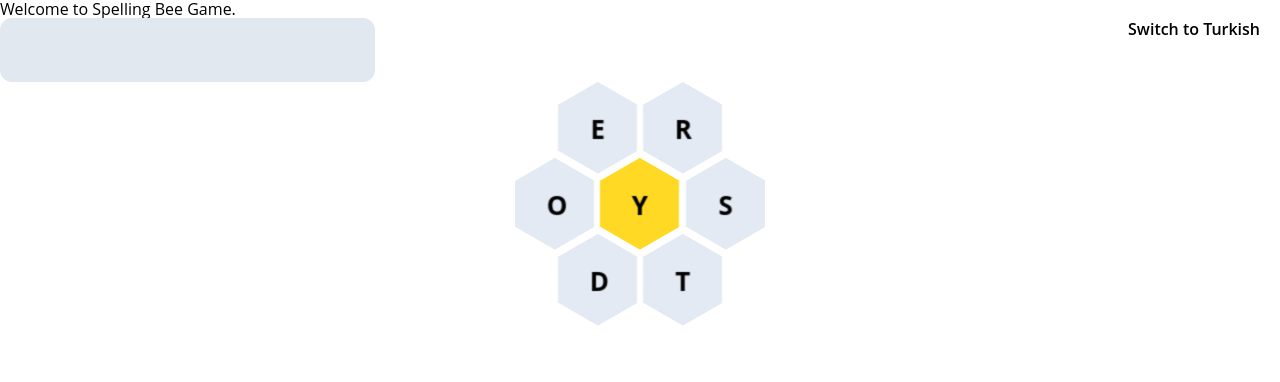
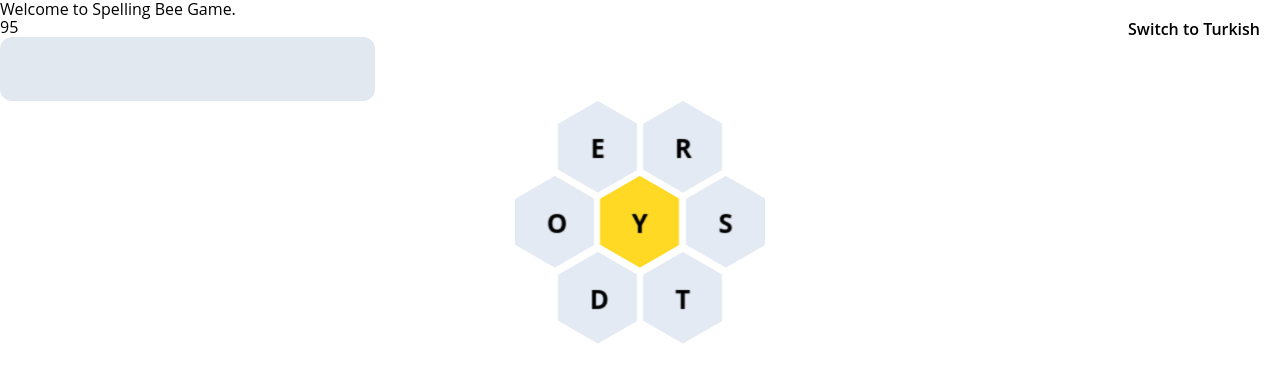
Before and after one commit to efetekce/spelling-bee-game, a Next.js app: page /en in a window 1280 px wide. Shown: the top 382 px of the page. Built offline with nearby package versions, Linux system fonts and the light colour scheme.

Commit message:
splitting ui into components, working on timer logic

```diff
--- /dev/null
+++ b/components/Beehive.js
@@ -0,0 +1,56 @@
+const Beehive = () => {
+  return (
+    <ul id="hexGrid">
+      <li className="hex">
+        <div className="hexIn">
+          <a className="hexLink">
+            <p>e</p>
+          </a>
+        </div>
+      </li>
+      <li className="hex">
+        <div className="hexIn">
+          <a className="hexLink">
+            <p>r</p>
+          </a>
+        </div>
+      </li>
+      <li className="hex">
+        <div className="hexIn">
+          <a className="hexLink">
+            <p>o</p>
+          </a>
+        </div>
+      </li>
+      <li className="hex">
+        <div className="hexIn">
+          <a className="hexLink" id="center-letter">
+            <p>y</p>
+          </a>
+        </div>
+      </li>
+      <li className="hex">
+        <div className="hexIn">
+          <a className="hexLink">
+            <p>s</p>
+          </a>
+        </div>
+      </li>
+      <li className="hex">
+        <div className="hexIn">
+          <a className="hexLink">
+            <p>d</p>
+          </a>
+        </div>
+      </li>
+      <li className="hex">
+        <div className="hexIn">
+          <a className="hexLink">
+            <p>t</p>
+          </a>
+        </div>
+      </li>
+    </ul>
+  );
+};
+export default Beehive;
--- a/components/GameBoard.js
+++ b/components/GameBoard.js
@@ -1,88 +1,20 @@
-import { useEffect, useRef } from "react";
+import { useEffect, useRef, useState } from "react";
+import Timer from "./Timer";
+import Beehive from "./Beehive";
+import Input from "./Input";
 
 const GameBoard = () => {
+  const [time, setTime] = useState(100);
   const submitHandler = (e) => {
     e.preventDefault();
-    console.log("12");
+    console.log("event:", e);
+    setTime((prev) => prev + 25);
   };
-
-  const inputRef = useRef(null);
-
-  useEffect(() => {
-    const focusInput = () => {
-      if (inputRef.current) inputRef.current.focus();
-    };
-
-    inputRef.current.addEventListener("blur", focusInput);
-
-    focusInput();
-    return () => {
-      if (inputRef.current)
-        inputRef.current.removeEventListener("blur", focusInput);
-    };
-  }, []);
-
   return (
     <div>
-      <form onSubmit={submitHandler}>
-        <input
-          ref={inputRef}
-          type="text"
-          className="bg-slate-200 rounded-xl px-8 py-4 uppercase text-2xl text-center outline-none"
-        />
-      </form>
-
-      <ul id="hexGrid">
-        <li className="hex">
-          <div className="hexIn">
-            <a className="hexLink">
-              <p>e</p>
-            </a>
-          </div>
-        </li>
-        <li className="hex">
-          <div className="hexIn">
-            <a className="hexLink">
-              <p>r</p>
-            </a>
-          </div>
-        </li>
-        <li className="hex">
-          <div className="hexIn">
-            <a className="hexLink">
-              <p>o</p>
-            </a>
-          </div>
-        </li>
-        <li className="hex">
-          <div className="hexIn">
-            <a className="hexLink" id="center-letter">
-              <p>y</p>
-            </a>
-          </div>
-        </li>
-        <li className="hex">
-          <div className="hexIn">
-            <a className="hexLink">
-              <p>s</p>
-            </a>
-          </div>
-        </li>
-        <li className="hex">
-          <div className="hexIn">
-            <a className="hexLink">
-              <p>d</p>
-            </a>
-          </div>
-        </li>
-        <li className="hex">
-          <div className="hexIn">
-            <a className="hexLink">
-              <p>t</p>
-            </a>
-          </div>
-        </li>
-      </ul>
+      <Timer time={time} />
+      <Input handleSubmit={submitHandler} />
+      <Beehive />
     </div>
   );
 };
--- /dev/null
+++ b/components/GenericButton.js
@@ -0,0 +1,4 @@
+const GenericButton = () => {
+  return <div>GenericButton</div>;
+};
+export default GenericButton;
--- /dev/null
+++ b/components/Input.js
@@ -0,0 +1,30 @@
+import { useEffect, useRef } from "react";
+
+const Input = ({ handleSubmit }) => {
+  const inputRef = useRef(null);
+
+  useEffect(() => {
+    const focusInput = () => {
+      if (inputRef.current) inputRef.current.focus();
+    };
+
+    inputRef.current.addEventListener("blur", focusInput);
+
+    focusInput();
+    return () => {
+      if (inputRef.current)
+        inputRef.current.removeEventListener("blur", focusInput);
+    };
+  }, []);
+
+  return (
+    <form onSubmit={handleSubmit}>
+      <input
+        ref={inputRef}
+        type="text"
+        className="bg-slate-200 rounded-xl px-8 py-4 uppercase text-2xl text-center outline-none"
+      />
+    </form>
+  );
+};
+export default Input;
--- /dev/null
+++ b/components/TimeDisplay.js
@@ -0,0 +1,11 @@
+const TimeDisplay = ({ time }) => {
+  const minutes = Math.floor(time / 60);
+  const seconds = time % 60;
+  console.log(minutes);
+  return (
+    <div>
+      {minutes}:{seconds}
+    </div>
+  );
+};
+export default TimeDisplay;
--- /dev/null
+++ b/components/Timer.js
@@ -0,0 +1,27 @@
+import { useEffect, useState } from "react";
+import TimeDisplay from "./TimeDisplay";
+
+const Timer = ({ time }) => {
+  //   console.log(time);
+  const [isRunning, setRunning] = useState(true);
+  const [remaining, setRemaining] = useState(time);
+
+  useEffect(() => {
+    if (!isRunning) return;
+    const tick = () => {
+      setRemaining((prev) => {
+        const value = prev - 1;
+        if (value <= 0) {
+          setRunning(false);
+          return time;
+        }
+        return value;
+      });
+    };
+    const interval = setInterval(tick, 1000);
+    return () => clearInterval(interval);
+  }, [isRunning, time]);
+
+  return <div>{remaining}</div>;
+};
+export default Timer;
```
